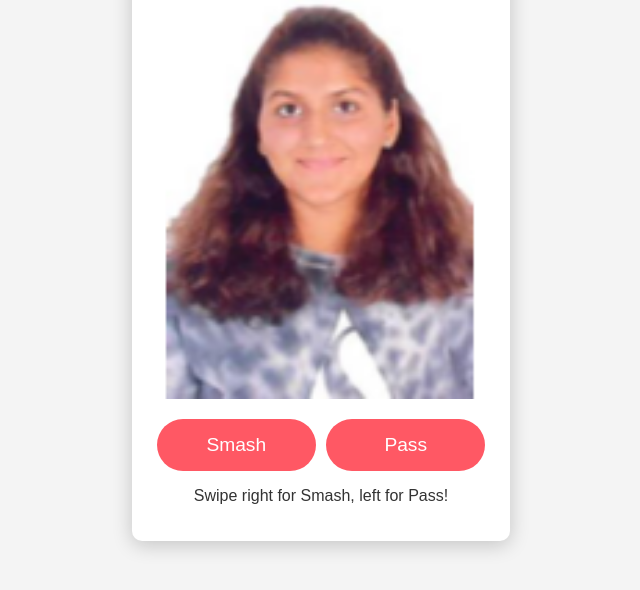
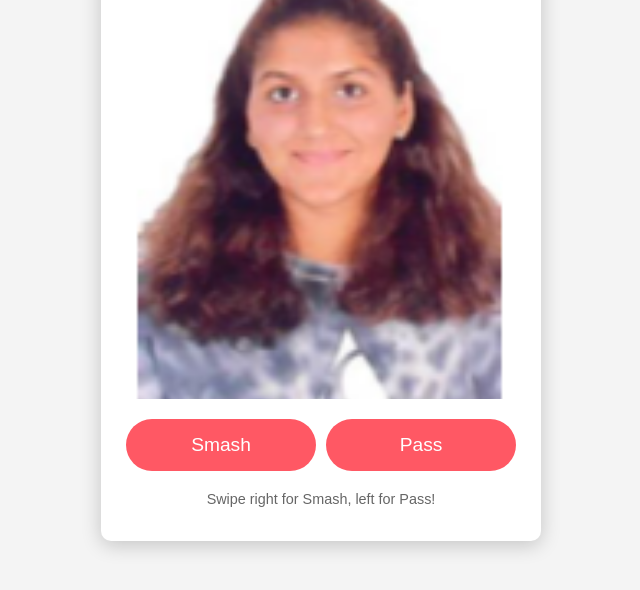
Before and after one commit to staxks-0/smash-or-pass, a plain HTML site: page index.html in a window 1280 px wide. Shown: the part 176-766 px from the top of the page, without its empty margins (319-959 px from the left). Drawn offline with Linux system fonts and the light colour scheme.

Commit message:
styles.css

```diff
--- a/styles.css
+++ b/styles.css
@@ -10,7 +10,8 @@ body {
 }
 
 .container {
-    max-width: 400px; /* Limit width for mobile experience */
+    max-width: 90%; /* Use 90% of the viewport width */
+    width: 400px; /* Set a fixed width for larger screens */
     text-align: center;
     padding: 20px;
     box-shadow: 0 4px 20px rgba(0, 0, 0, 0.2);
@@ -65,3 +66,9 @@ button:hover {
 button:focus {
     outline: none; /* Remove focus outline */
 }
+
+.footer {
+    margin-top: 20px;
+    font-size: 0.9em;
+    color: #666;
+}
```
